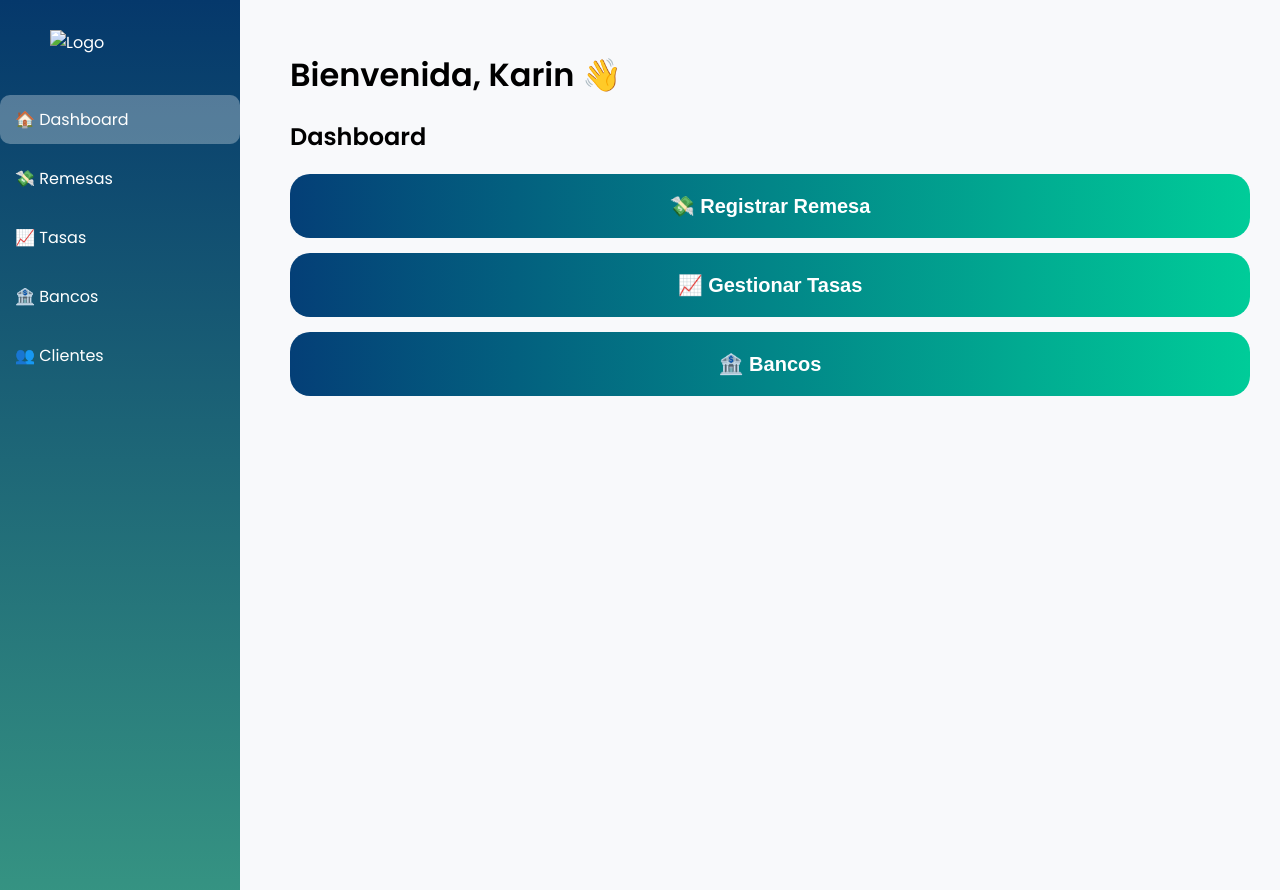
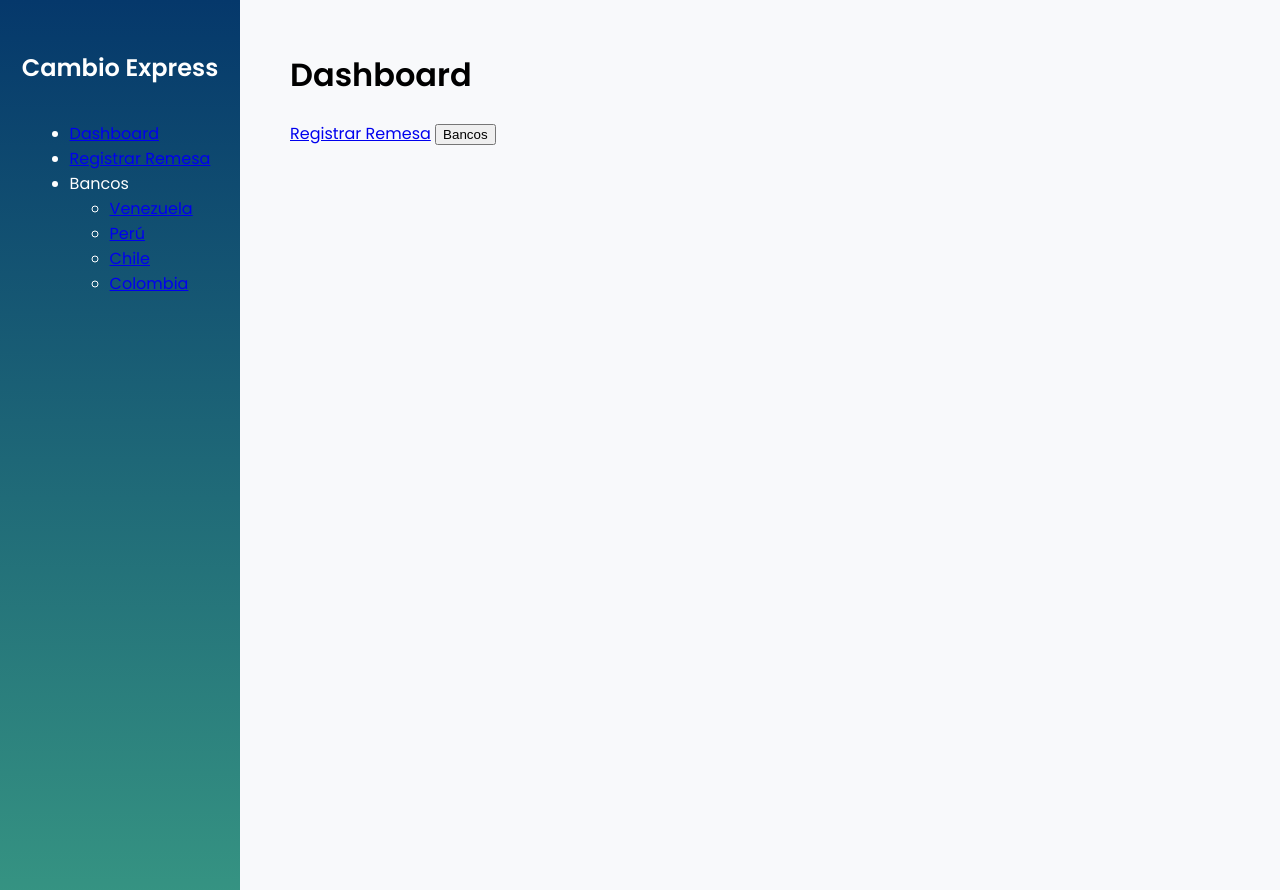
Before and after one commit to karinbarazarte/Cambioexpress2018, a Flask app: page / in a window 1280 px wide. Run offline with Flask 3, Linux system fonts and the light colour scheme; some libraries are stand-ins or nearby versions.

Commit message:
Add files via upload

```diff
--- a/templates/dashboard.html
+++ b/templates/dashboard.html
@@ -1,23 +1,53 @@
+
 <!DOCTYPE html>
 <html lang="es">
 <head>
-    <meta charset="UTF-8">
-    <title>Cambio Express 2018</title>
-    <link rel="stylesheet" href="/static/css/style.css?v=6">
+<meta charset="UTF-8">
+<title>Dashboard - Cambio Express</title>
+<link rel="stylesheet" href="/static/css/style.css">
 </head>
 <body>
-    <div class="sidebar">
-        <img src="https://via.placeholder.com/140x60?text=LOGO" alt="Logo">
-        <div class="nav-links">
-            <a href="/" class="{% if request.path == '/' %}active{% endif %}">🏠 Dashboard</a>
-            <a href="/remesas" class="{% if request.path == '/remesas' %}active{% endif %}">💸 Remesas</a>
-            <a href="/tasas" class="{% if request.path == '/tasas' %}active{% endif %}">📈 Tasas</a>
-            <a href="#">🏦 Bancos</a>
-            <a href="#">👥 Clientes</a>
-        </div>
+<div class="sidebar">
+  <h2>Cambio Express</h2>
+  <ul>
+    <li><a href="/">Dashboard</a></li>
+    <li><a href="/remesas">Registrar Remesa</a></li>
+    <li>Bancos
+      <ul>
+        <li><a href="/bancos/Venezuela">Venezuela</a></li>
+        <li><a href="/bancos/Peru">Perú</a></li>
+        <li><a href="/bancos/Chile">Chile</a></li>
+        <li><a href="/bancos/Colombia">Colombia</a></li>
+      </ul>
+    </li>
+  </ul>
+</div>
+<div class="content">
+  <h1>Dashboard</h1>
+  <div class="buttons">
+    <a href="/remesas" class="btn">Registrar Remesa</a>
+    <div class="dropdown">
+      <button class="btn">Bancos</button>
+      <div class="dropdown-content">
+        <a href="/bancos/Venezuela">Venezuela</a>
+        <a href="/bancos/Peru">Perú</a>
+        <a href="/bancos/Chile">Chile</a>
+        <a href="/bancos/Colombia">Colombia</a>
+      </div>
     </div>
-    <div class="content">
-        {% block content %}{% endblock %}
-    </div>
+  </div>
+</div>
+<style>
+.dropdown { position: relative; display: inline-block; }
+.dropdown-content {
+  display: none; position: absolute; background-color: #f1f1f1; min-width: 160px;
+  box-shadow: 0px 8px 16px 0px rgba(0,0,0,0.2); z-index: 1;
+}
+.dropdown-content a {
+  color: black; padding: 12px 16px; text-decoration: none; display: block;
+}
+.dropdown-content a:hover { background-color: #ddd; }
+.dropdown:hover .dropdown-content { display: block; }
+</style>
 </body>
 </html>
```
